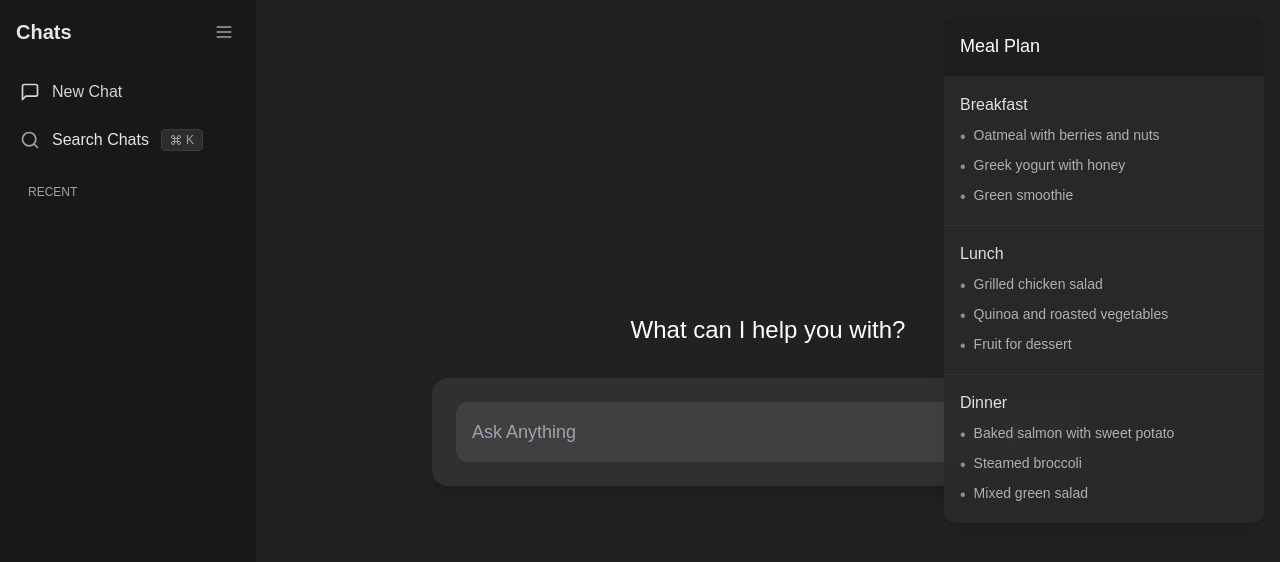
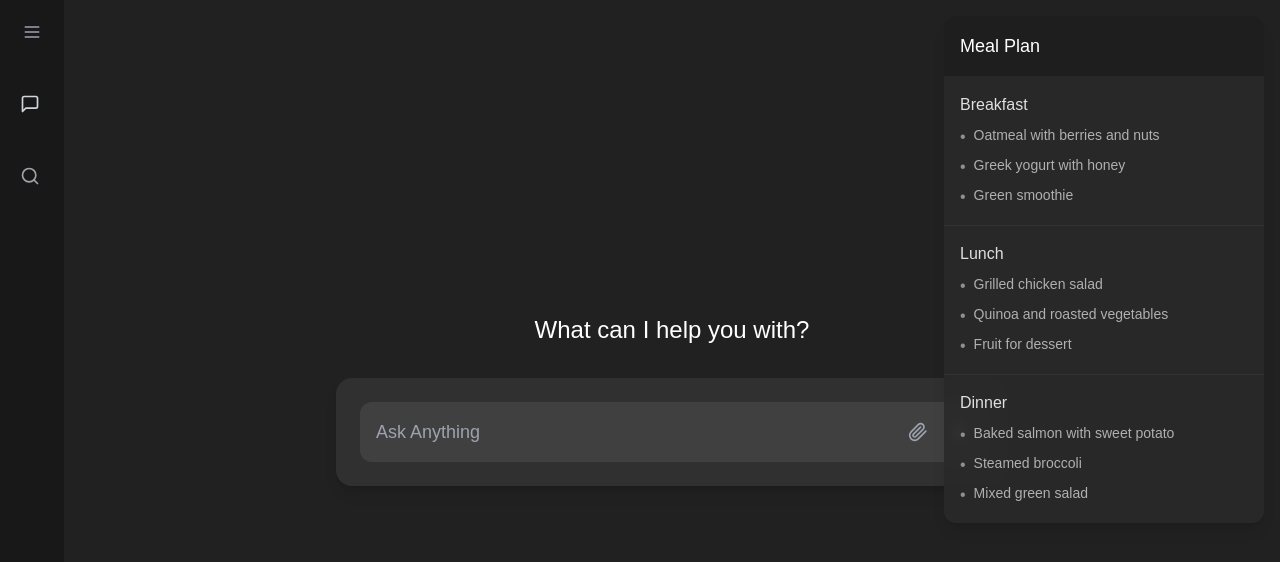
Before and after one commit to krushna06/The-Smartest-AI-Nutrition-Assistant, a Next.js app: page / in a window 1280 px wide. Shown: the top 562 px of the page. Built offline with nearby package versions, Linux system fonts and the light colour scheme.

Commit message:
fix(sidebar): set collapsed bydefault and changed element in sidebar loading animation

```diff
--- a/app/components/Sidebar.tsx
+++ b/app/components/Sidebar.tsx
@@ -5,7 +5,7 @@ import { MessageSquare, Search, Menu, Command } from 'lucide-react';
 import SpotlightSearch from './SpotlightSearch';
 
 export default function Sidebar() {
-  const [isCollapsed, setIsCollapsed] = useState(false);
+  const [isCollapsed, setIsCollapsed] = useState(true);
   const [searchQuery, setSearchQuery] = useState('');
   const [isSearchOpen, setIsSearchOpen] = useState(false);
 
@@ -41,7 +41,7 @@ export default function Sidebar() {
   };
 
   return (
-    <div className={`h-screen bg-[#181818] text-gray-200 flex flex-col ${isCollapsed ? 'w-16' : 'w-64'} transition-all duration-300 ease-in-out`}>
+    <div className={`h-screen bg-[#181818] text-gray-200 flex flex-col ${isCollapsed ? 'w-16' : 'w-64'} transition-[width] duration-200 ease-out`}>
       <div className="p-4 flex items-center justify-between">
         {!isCollapsed && <h2 className="text-xl font-semibold">Chats</h2>}
         <button
@@ -54,25 +54,27 @@ export default function Sidebar() {
       </div>
 
       <div className="p-2">
-        <button className="w-full flex items-center space-x-3 text-gray-300 py-2 px-3">
-          <MessageSquare size={20} className="text-gray-300" />
-          {!isCollapsed && <span>New Chat</span>}
+        <button className="w-full flex items-center text-gray-300 py-2 px-3 overflow-hidden">
+          <MessageSquare size={20} className="text-gray-300 flex-shrink-0" />
+          <span className={`ml-3 transition-opacity duration-200 ${isCollapsed ? 'opacity-0 w-0' : 'opacity-100'}`}>
+            New Chat
+          </span>
         </button>
       </div>
 
       <div className="px-2 pb-2">
         <button
           onClick={toggleSearch}
-          className="w-full flex items-center space-x-3 text-[#a1a1aa] rounded-lg py-2 px-3"
+          className="w-full flex items-center text-[#a1a1aa] rounded-lg py-2 px-3 overflow-hidden"
         >
-          <Search size={20} className="text-[#a1a1aa]" />
-          {!isCollapsed && <span className="text-[#e5e7eb]">Search Chats</span>}
-          {!isCollapsed && (
-            <div className="ml-auto flex items-center space-x-1 text-xs bg-[#2d2d2d] text-[#a1a1aa] px-2 py-0.5 rounded border border-[#3d3d3d]">
-              <Command size={12} />
-              <span>K</span>
-            </div>
-          )}
+          <Search size={20} className="text-[#a1a1aa] flex-shrink-0" />
+          <span className={`ml-3 transition-opacity duration-200 ${isCollapsed ? 'opacity-0 w-0' : 'opacity-100'}`}>
+            Search Chats
+          </span>
+          <div className={`ml-auto flex items-center space-x-1 text-xs bg-[#2d2d2d] text-[#a1a1aa] px-2 py-0.5 rounded border border-[#3d3d3d] transition-opacity duration-200 ${isCollapsed ? 'opacity-0 w-0 h-0 overflow-hidden' : 'opacity-100'}`}>
+            <Command size={12} />
+            <span>K</span>
+          </div>
         </button>
       </div>
 
```
